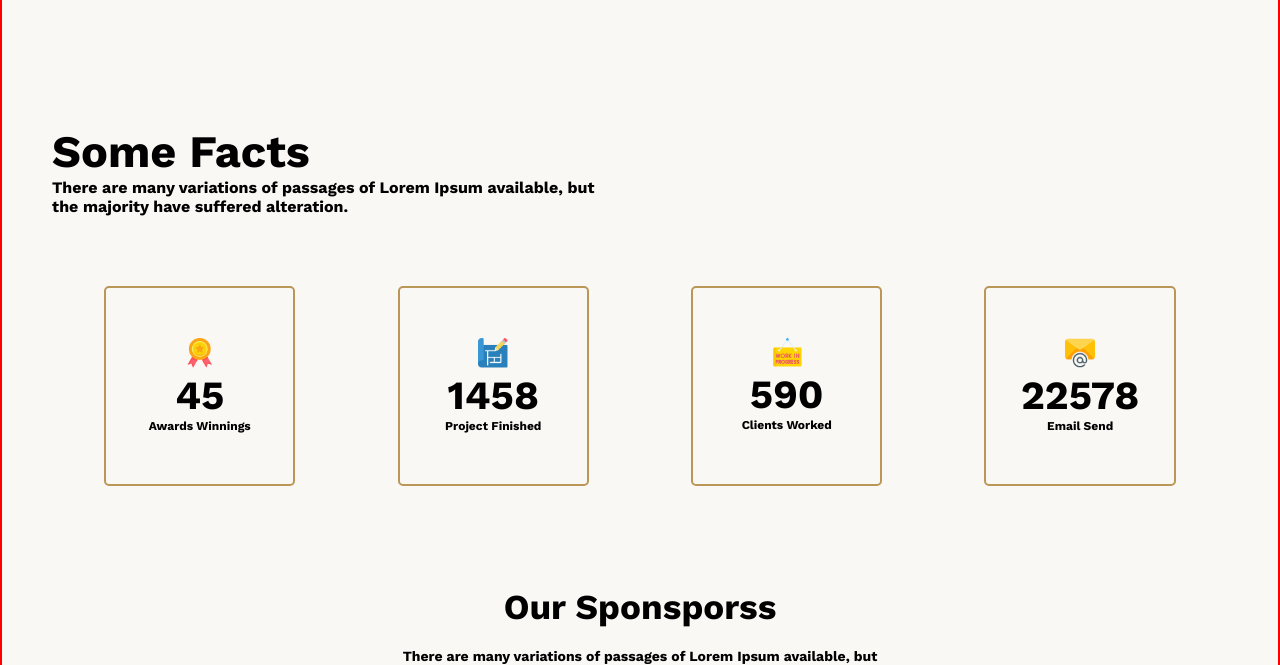
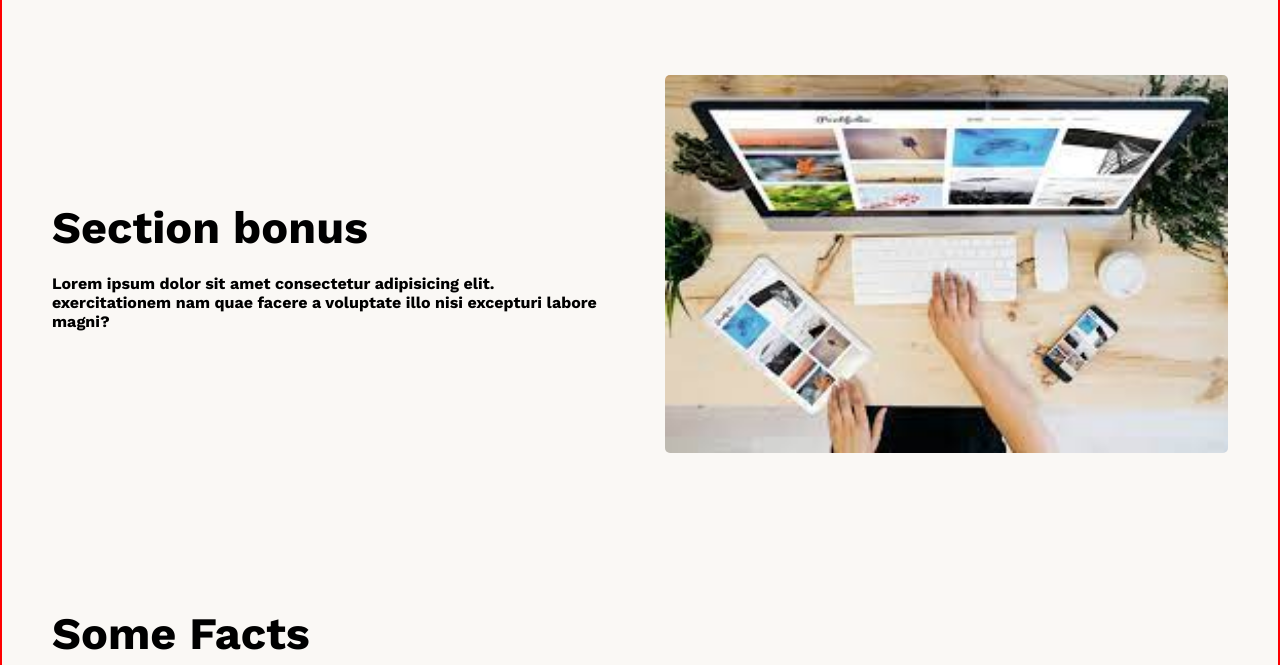
Before and after one commit to bdjahid/G3-Architects, a plain HTML site: page index.html in a window 1280 px wide. Shown: the part 2825-3490 px from the top of the page. Drawn offline with nearby package versions, Linux system fonts and the light colour scheme.

Commit message:
bonus section

```diff
--- a/images/style.css
+++ b/images/style.css
@@ -190,6 +190,37 @@ span {
     text-align: center;
 }
 
+/* bonus section */
+.section-bonus {
+    display: flex;
+    margin: 50px;
+    align-items: center;
+    justify-content: center;
+    gap: 50px;
+    margin-top: 100px;
+}
+
+.bonus-title {
+    width: 50%;
+    font-size: 16px;
+    font-weight: bold;
+}
+
+.bonus-title h2 {
+    font-size: 45px;
+    font-weight: bold;
+    margin-bottom: 20px;
+}
+
+.bonus-img {
+    width: 50%;
+}
+
+.bonus-img img {
+    width: 100%;
+    border-radius: 5px;
+}
+
 /* section Rating */
 .section-container {
     margin-top: 150px;
@@ -202,6 +233,7 @@ span {
 .container-title {
     font-size: 45px;
     font-weight: bold;
+    margin-bottom: 20px;
 }
 
 .review {
--- a/index.html
+++ b/index.html
@@ -118,7 +118,17 @@
                 </button>
             </div>
         </section>
+        <section class="section-bonus">
+            <div class="bonus-title">
+                <h2>Section bonus</h2>
+                <p>Lorem ipsum dolor sit amet consectetur adipisicing elit. exercitationem nam quae facere a
+                    voluptate illo nisi excepturi labore magni?</p>
+            </div>
+            <div class="bonus-img">
+                <img src="download (2).jpg" alt="">
+            </div>
 
+        </section>
         <section class="section-container">
             <div class="container">
                 <h3 class="container-title">Some Facts</h3>
```
